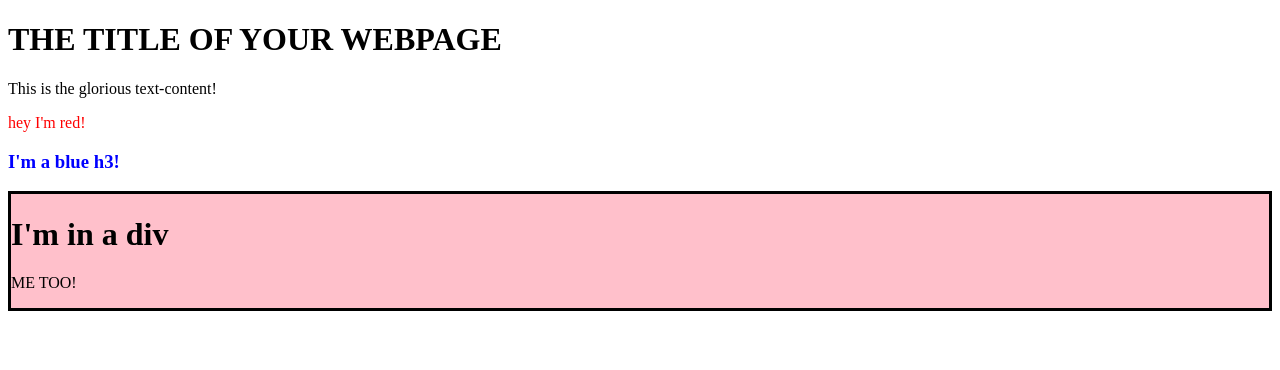
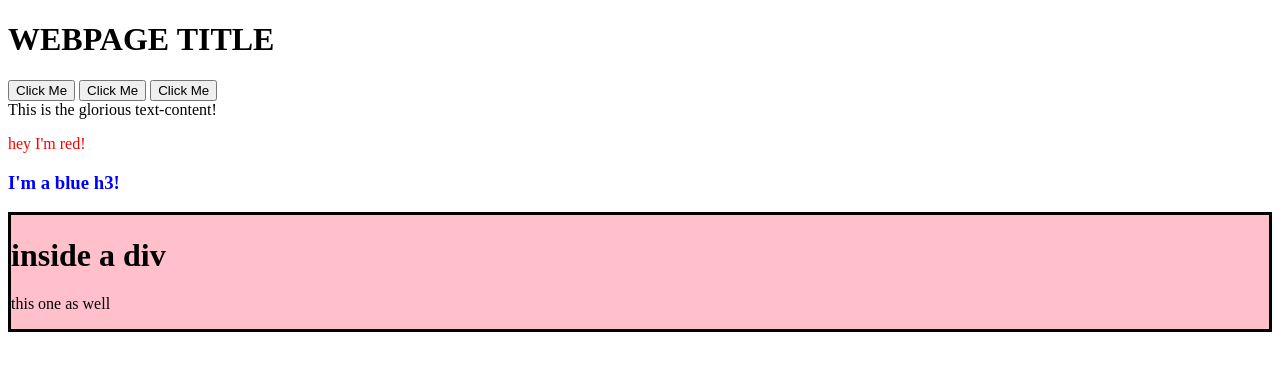
Before and after one commit to deniedwin/dom-manipulation, a plain HTML site: page index.html in a window 1280 px wide. Drawn offline with Linux system fonts and the light colour scheme.

Commit message:
Experimented with js DOM manipulation
Use for each loop to generate multiple buttons

```diff
--- a/index.html
+++ b/index.html
@@ -7,7 +7,17 @@
     <title>Document</title>
 </head>
 <body>
-    <h1>THE TITLE OF YOUR WEBPAGE</h1>
-    <div id="container"></div>
+    <h1>WEBPAGE TITLE</h1>
+    <div id="container">
+        <button id="one">Click Me</button>
+        <button id="two">Click Me</button>
+        <button id="three">Click Me</button>
+    </div>
+
+    <!-- <button onclick="alert('Hello World')">Click Me</button>
+    <button id="btn2">Click Me 2</button>
+    <button id="btn3">Click Me 3</button> -->
+    <!-- <button id="btn">CLICK ME BABY</button> -->
+
 </body>
 </html>
--- a/script.js
+++ b/script.js
@@ -31,10 +31,57 @@ container.appendChild(twoContent);
 // const container2 = document.querySelector("#twoContent");
 const head1 = document.createElement("h1");
 head1.classList.add("head1");
-head1.textContent = "I'm in a div";
+head1.textContent = "inside a div";
 twoContent.appendChild(head1);
 
 const para2 = document.createElement("p");
 para2.classList.add("para2");
-para2.textContent = "ME TOO!";
+para2.textContent = "this one as well";
 twoContent.appendChild(para2);
+
+// //button
+// //method 1 is in html file index.html
+
+// //method 2
+// const btn2 = document.querySelector("#btn2");
+// btn2.onclick = () => alert("Hello World 2");
+
+// //method 3
+// const btn3 = document.querySelector("#btn3");
+// btn3.addEventListener("click", () => {
+//   alert("Hello World 3");
+// });
+
+
+// //how to add multiple iterations of functions as js to the html
+// function alertFunction() {
+//     alert("YAY! YOU DID IT!");
+// }
+// const btn = document.querySelector("#btn");
+
+// btn.addEventListener("click", alertFunction);
+
+// btn.addEventListener("click", function (e) {
+//     console.log(e);
+// });
+
+// btn.addEventListener("click", function (e) {
+//     console.log(e.target);
+// });
+
+// btn.addEventListener("click", function (e) {
+//     e.target.style.background = "blue";
+// });
+
+
+//how to add mutiple buttons to the DOM
+// buttons is a node list. It looks and acts much like an array.
+const buttons = document.querySelectorAll("button");
+
+// we use the .forEach method to iterate through each button
+buttons.forEach((button) => {
+  // and for each one we add a 'click' listener
+  button.addEventListener("click", () => {
+    alert(button.id);
+  });
+});
```
